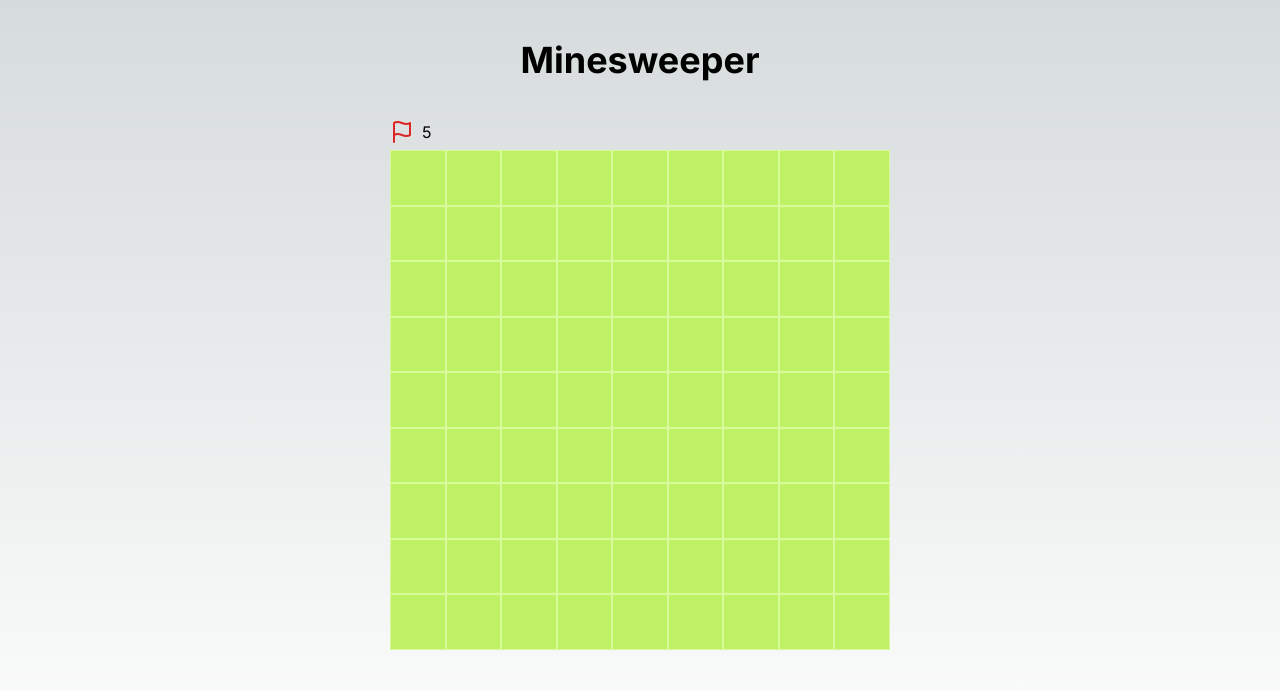
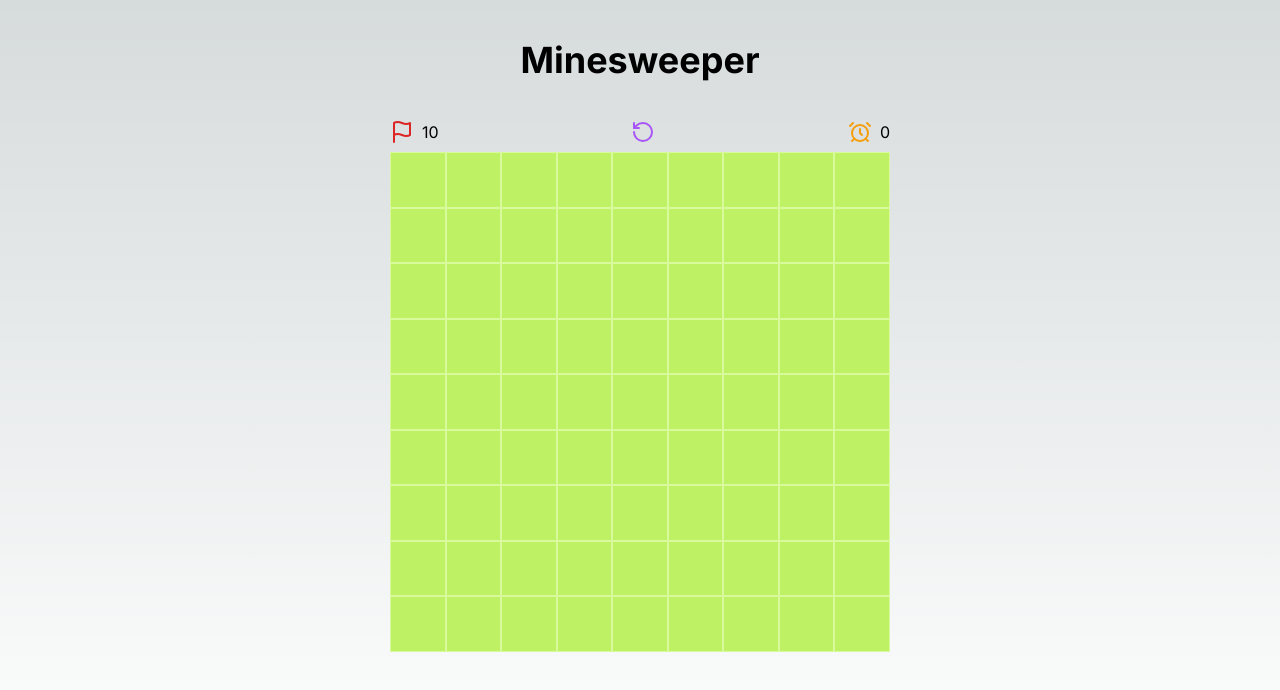
Before and after one commit to yvonne11yuting/next-minesweeper, a Next.js app: page / in a window 1280 px wide. Shown: the top 690 px of the page. Built offline with nearby package versions, Linux system fonts and the light colour scheme.

Commit message:
feat: add timer (#14)
* refactor: move flag info to Board component

* feat: add game info

* feat: add timer

```diff
--- a/components/Board.tsx
+++ b/components/Board.tsx
@@ -2,14 +2,13 @@
 import { useMemo, useState } from "react";
 import { Bomb, Flag } from "lucide-react";
 import { SquareStatus, GameStatusEnum, Minesweeper } from "@/utils/minesweeperUtils";
+import GameInfo from "./GameInfo";
 import GameStatus from "./GameStatus";
 
 interface BoardProps {
     rows: number;
     cols: number;
     totalMines: number;
-    flags: number
-    setFlags: (flags: number) => void;
 }
 
 const SQUARE_ID = 'data-square';
@@ -18,25 +17,24 @@ const Board = ({
     rows,
     cols,
     totalMines,
-    flags,
-    setFlags
 }: BoardProps) => {
     const [mines, setMines] = useState<string[]>([]);
     const [flagged, setFlagged] = useState<string[]>([]);
     const [squareStatus, setSquareStatus] = useState<SquareStatus>({});
-    const [gameStatus, setGameStatus] = useState<GameStatusEnum>(GameStatusEnum.PLAYING);
+    const [gameStatus, setGameStatus] = useState<GameStatusEnum>(GameStatusEnum.INIT);
     const mineSweeper = useMemo(() => new Minesweeper(rows, cols, mines, squareStatus), [rows, cols, mines, squareStatus])
     const board = mineSweeper.generateBoard;
+    const gameInProgress = gameStatus === GameStatusEnum.INIT || gameStatus === GameStatusEnum.PLAYING;
 
     const clickSquare = (e: React.MouseEvent<HTMLDivElement>) => {
         const squareId = (e.target as Element).closest(`[${SQUARE_ID}]`)?.getAttribute(SQUARE_ID) || '';
         const isSingleClick = e.detail === 1;
         const isDoubleClick = e.detail === 2;
-
         const minesInitialized = mines.length > 0;
         const isFlagged = flagged.includes(squareId);
         const numberedSquare = squareStatus[squareId] && squareStatus[squareId] !== '0';
-        if (!squareId || gameStatus !== GameStatusEnum.PLAYING || isFlagged) return;
+
+        if (!squareId || isFlagged) return;
 
         if (minesInitialized) {
             if (isDoubleClick && numberedSquare) {
@@ -50,6 +48,7 @@ const Board = ({
             mineSweeper.initMines(squareId, totalMines);
             mineSweeper.checkSquare(squareId);
             setMines(mineSweeper.mines);
+            setGameStatus(GameStatusEnum.PLAYING);
         }
         setSquareStatus({ ...squareStatus, ...mineSweeper.squareStatus });
     }
@@ -60,10 +59,8 @@ const Board = ({
         if (squareStatus[squareId]) return;
         if (flagged.includes(squareId)) {
             setFlagged(flagged.filter(id => id !== squareId));
-            setFlags(flags + 1);
         } else {
             setFlagged([...flagged, squareId]);
-            setFlags(flags - 1);
         }
     }
 
@@ -83,11 +80,17 @@ const Board = ({
         setMines([]);
         setFlagged([]);
         setSquareStatus({});
-        setGameStatus(GameStatusEnum.PLAYING);
+        setGameStatus(GameStatusEnum.INIT);
     }
 
     return (
         <div className="relative">
+            <GameInfo
+                remainingFlags={totalMines - flagged.length}
+                startTimer={gameStatus === GameStatusEnum.PLAYING}
+                pauseTimer={!gameInProgress}
+                resetGame={resetGame}
+            />
             <div className="grid w-80 sm:w-[500px] h-80 sm:h-[500px] cursor-default" style={{
                 gridTemplateRows: `repeat(${rows}, 1fr)`,
                 gridTemplateColumns: `repeat(${cols}, 1fr)`
@@ -122,7 +125,7 @@ const Board = ({
                 }
             </div>
             {
-                gameStatus !== GameStatusEnum.PLAYING && (
+                !gameInProgress && (
                     <div className="absolute top-0 left-0 flex items-center justify-center w-full h-full">
                         <GameStatus status={gameStatus} resetGame={resetGame} />
                     </div>
--- /dev/null
+++ b/components/GameInfo.tsx
@@ -0,0 +1,52 @@
+import { useEffect, useState } from "react";
+import { AlarmClock, Flag, RotateCcw } from "lucide-react"
+
+interface GameInfoProps {
+    remainingFlags: number;
+    startTimer: boolean;
+    pauseTimer: boolean;
+    resetGame: () => void;
+}
+
+const GameInfo = ({
+    remainingFlags,
+    startTimer,
+    pauseTimer,
+    resetGame
+}: GameInfoProps) => {
+    const [recordTime, setRecordTime] = useState<number>(0);
+
+    useEffect(() => {
+        let timer: number | undefined;
+        if (startTimer) {
+            timer = window.setInterval(() => {
+                if (!pauseTimer) {
+                    setRecordTime(prev => prev + 1);
+                }
+            }, 1000);
+        }
+        if (!startTimer && !pauseTimer) { // reset timer
+            setRecordTime(0);
+            window.clearInterval(timer);
+        }
+        return () => {
+            window.clearInterval(timer);
+        }
+    }, [startTimer, pauseTimer, recordTime]);
+
+    return (
+        <div className="flex justify-between pb-2">
+            <span className="inline-flex gap-2">
+                <Flag color="#dc2626" />{remainingFlags}
+            </span>
+            <button onClick={resetGame}>
+                <RotateCcw color="#a855f7" />
+            </button>
+            <span className="inline-flex gap-2">
+                <AlarmClock color="#f59e0b" />{recordTime}
+            </span>
+        </div>
+    )
+}
+
+export default GameInfo
--- a/components/GameStatus.tsx
+++ b/components/GameStatus.tsx
@@ -1,11 +1,12 @@
 import { GameStatusEnum } from "@/utils/minesweeperUtils";
 
 interface GameStatusProps {
-    status: GameStatusEnum
+    status: GameStatusEnum;
     resetGame: () => void;
 }
 
 const GAME_STATUS_TEXT = {
+    [GameStatusEnum.INIT]: '',
     [GameStatusEnum.LOSE]: 'Game Over 😭',
     [GameStatusEnum.WIN]: 'You Win! 🥳',
     [GameStatusEnum.PLAYING]: '',
--- a/components/MinesweeperMain.tsx
+++ b/components/MinesweeperMain.tsx
@@ -1,27 +1,17 @@
 "use client"
-import { useState } from 'react';
-import { Flag } from 'lucide-react';
 import Board from './Board';
 
 const MinesweeperMain = ({
     rows = 9,
     cols = 9,
-    totalMines = 5,
+    totalMines = 10,
 }) => {
-    const [flags, setFlags] = useState<number>(totalMines);
     return (
         <div>
-            <div>
-                <span className="inline-flex gap-2">
-                    <Flag color="#dc2626" />{flags}
-                </span>
-            </div>
             <Board
                 rows={rows}
                 cols={cols}
                 totalMines={totalMines}
-                flags={flags}
-                setFlags={setFlags}
             />
         </div>
     )
--- a/utils/minesweeperUtils.ts
+++ b/utils/minesweeperUtils.ts
@@ -3,6 +3,7 @@ export interface SquareStatus {
 }
 
 export enum GameStatusEnum {
+    INIT = 'INIT',
     PLAYING = 'PLAYING',
     WIN = 'WIN',
     LOSE = 'LOSE'
@@ -13,7 +14,7 @@ export class Minesweeper {
     cols: number;
     squareStatus: { [key: string]: string; };
     mines: string[];
-    gameStatus: GameStatusEnum = GameStatusEnum.PLAYING;
+    gameStatus: GameStatusEnum = GameStatusEnum.INIT;
 
     constructor(rows: number, cols: number, mines: string[], squareStatus: { [key: string]: string; }) {
         this.rows = rows;
@@ -55,6 +56,7 @@ export class Minesweeper {
             }
         }
         this.mines = newMines;
+        this.gameStatus = GameStatusEnum.PLAYING;
     }
 
     checkSquare(squareId: string) {
@@ -100,7 +102,7 @@ export class Minesweeper {
     }
 
     resetGame() {
-        this.gameStatus = GameStatusEnum.PLAYING;
+        this.gameStatus = GameStatusEnum.INIT;
         this.mines = [];
         this.squareStatus = {};
     }
```
